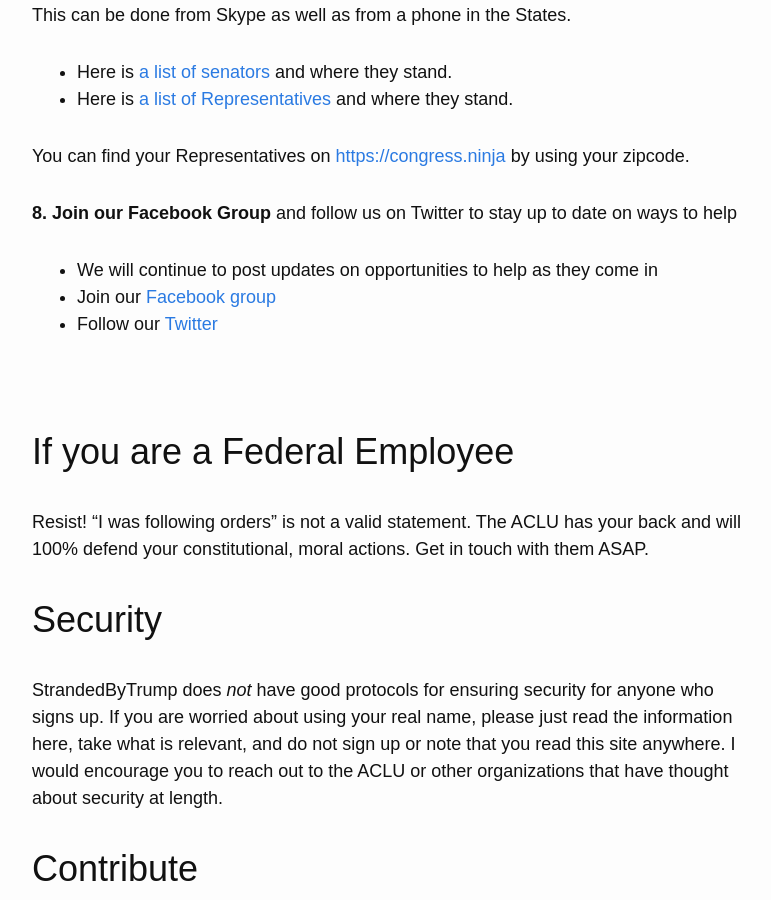
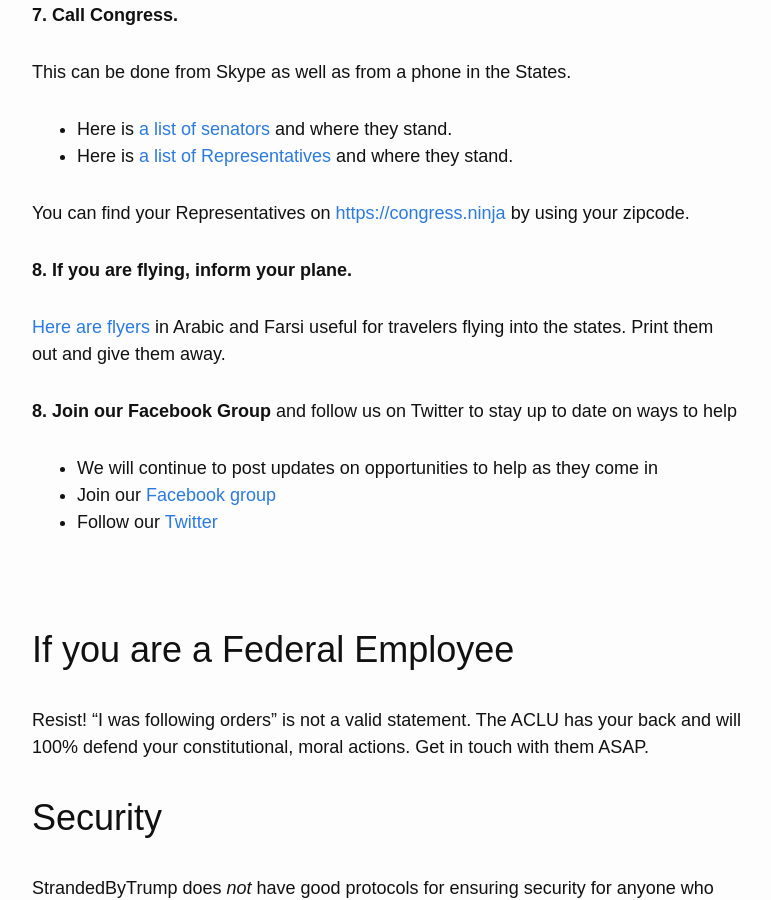
Before and after one commit to RichardLitt/stranded-by-trump, a Jekyll site: the page built from index.md, in a window 1280 px wide and 900 px high, scrolled down 4885 px. Shown: the whole window, without its empty margins (253-1024 px from the left). Built offline with Jekyll 4.4.1, drawn with Linux system fonts in a browser that asks for light colours; nearby versions of some CDN libraries; our own code applies the rules of GitHub Pages for plain Markdown files; some of the changed text lies outside the part shown.

Commit message:
Added flyers

```diff
--- a/index.md
+++ b/index.md
@@ -29,6 +29,8 @@ Here’s what to know if you are denied entry to the United States:
 1. **Know your rights at the airport**, and when detained. <a href="https://www.aclu.org/know-your-rights" target="_blank">Read more</a> at the American Civil Liberties Union website.
 
 [Muslim Advocates](https://www.muslimadvocates.org/) has also put out a [community guidance](http://www.muslimadvocates.org/wp-content/uploads/FINAL-Community-Guidance-Jan-2017-re-EO.pdf) document and a [fact sheet](https://www.muslimadvocates.org/wp-content/uploads/FINAL-Fact-sheet-Jan-2017-re-EO.pdf) that are both helpful.
+
+Here are flyers in [Arabic and Farsi](https://drive.google.com/drive/folders/0B4NP5H8LMBO4RV9fcml5bE9idVE) about the current events that have good information.
 
 2. **DO NOT SIGN ANYTHING** you are asked to sign, including and especially Form I-407, even if they say it will make life easier.
 
@@ -138,6 +140,10 @@ This can be done from Skype as well as from a phone in the States.
 
 You can find your Representatives on [https://congress.ninja](https://congress.ninja) by using your zipcode.
 
+**8. If you are flying, inform your plane.**
+
+[Here are flyers](https://drive.google.com/drive/folders/0B4NP5H8LMBO4RV9fcml5bE9idVE) in Arabic and Farsi useful for travelers flying into the states. Print them out and give them away.
+
 **8. Join our Facebook Group** and follow us on Twitter to stay up to date on ways to help
   * We will continue to post updates on opportunities to help as they come in
   * Join our <a href="https://www.facebook.com/groups/155248034975170/" target="_blank">Facebook group</a>
```
